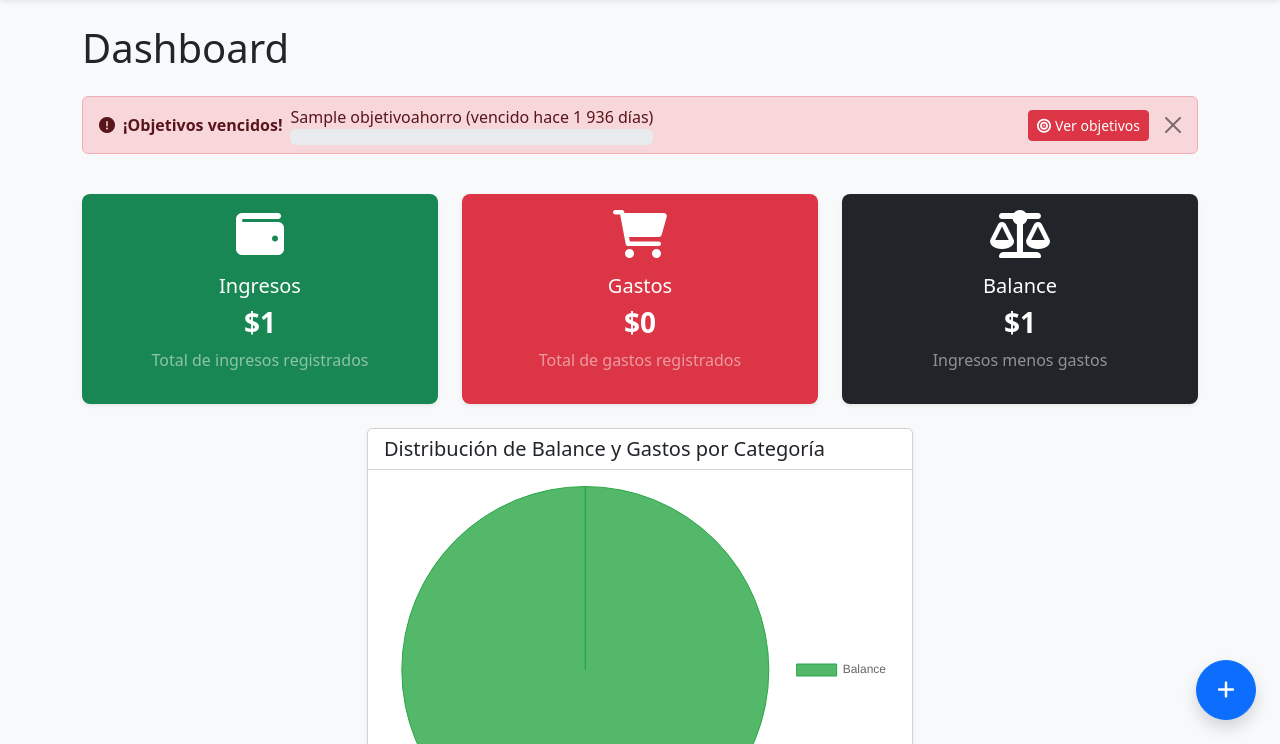
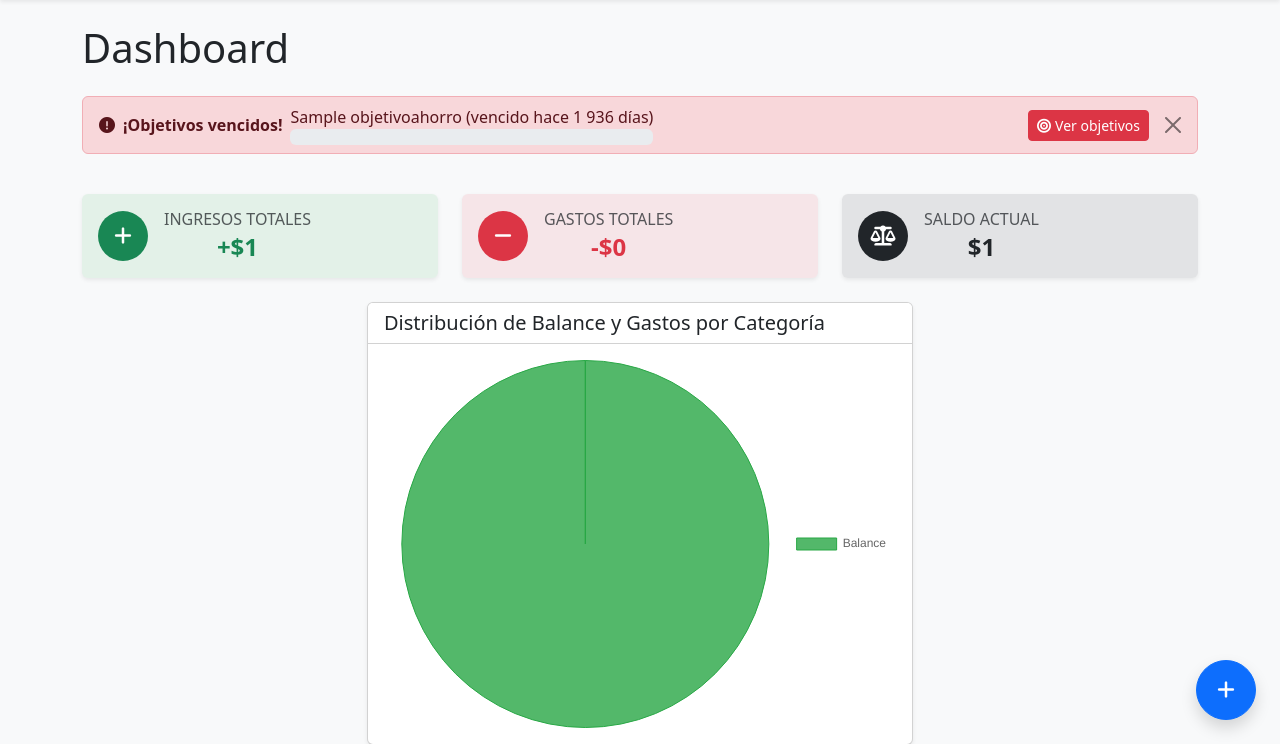
Before and after one commit to bllq99/ecofinance, a Django app: page / in a window 1280 px wide. Shown: the part 56-800 px from the top of the page. Run offline with Django 5.2, Linux system fonts and the light colour scheme; a user stored in the database is signed in; tables that the repository leaves empty hold one stand-in row (values such as "Sample post"); parts of the project's set-up code (start-up, migrations or seed data) failed here and were passed over.

Commit message:
Mejorar el diseño del dashboard: actualizar las tarjetas de ingresos, gastos y balance con nuevos estilos y iconos para una mejor visualización.

```diff
--- a/finanzas/templates/finanzas/dashboard.html
+++ b/finanzas/templates/finanzas/dashboard.html
@@ -98,34 +98,45 @@
 <div class="row text-center">
     <!-- Ingresos -->
     <div class="col-md-4">
-        <div class="card shadow-sm border-0 mb-4">
-            <div class="card-body text-bg-success rounded-3">
-                <i class="fas fa-wallet fa-3x mb-3"></i>
-                <h5 class="card-title">Ingresos</h5>
-                <h3 class="fw-bold">{{ ingresos|formato_clp }}</h3>
-                <p class="text-white-50">Total de ingresos registrados</p>
+        <div class="card shadow-sm border-0 mb-4" style="background-color: rgba(40, 167, 69, 0.1);"> <!-- Fondo verde claro -->
+            <div class="card-body d-flex align-items-center">
+                <div class="icon-container bg-success text-white rounded-circle d-flex align-items-center justify-content-center me-3" style="width: 50px; height: 50px;">
+                    <i class="fas fa-plus fa-lg"></i>
+                </div>
+                <div>
+                    <h6 class="text-uppercase text-muted mb-1">Ingresos Totales</h6>
+                    <h4 class="fw-bold text-success mb-0">+{{ ingresos|formato_clp }}</h4>
+                </div>
             </div>
         </div>
     </div>
+
     <!-- Gastos -->
     <div class="col-md-4">
-        <div class="card shadow-sm border-0 mb-4">
-            <div class="card-body text-bg-danger rounded-3">
-                <i class="fas fa-shopping-cart fa-3x mb-3"></i>
-                <h5 class="card-title">Gastos</h5>
-                <h3 class="fw-bold">{{ gastos|formato_clp }}</h3>
-                <p class="text-white-50">Total de gastos registrados</p>
+        <div class="card shadow-sm border-0 mb-4" style="background-color: rgba(220, 53, 69, 0.1);"> <!-- Fondo rojo claro -->
+            <div class="card-body d-flex align-items-center">
+                <div class="icon-container bg-danger text-white rounded-circle d-flex align-items-center justify-content-center me-3" style="width: 50px; height: 50px;">
+                    <i class="fas fa-minus fa-lg"></i>
+                </div>
+                <div>
+                    <h6 class="text-uppercase text-muted mb-1">Gastos Totales</h6>
+                    <h4 class="fw-bold text-danger mb-0">-{{ gastos|formato_clp }}</h4>
+                </div>
             </div>
         </div>
     </div>
+
     <!-- Balance -->
     <div class="col-md-4">
-        <div class="card shadow-sm border-0 mb-4">
-            <div class="card-body text-bg-dark rounded-3">
-                <i class="fas fa-balance-scale fa-3x mb-3"></i>
-                <h5 class="card-title">Balance</h5>
-                <h3 class="fw-bold">{{ balance|formato_clp }}</h3>
-                <p class="text-white-50">Ingresos menos gastos</p>
+        <div class="card shadow-sm border-0 mb-4" style="background-color: rgba(33, 37, 41, 0.1);"> <!-- Fondo gris oscuro claro -->
+            <div class="card-body d-flex align-items-center">
+                <div class="icon-container bg-dark text-white rounded-circle d-flex align-items-center justify-content-center me-3" style="width: 50px; height: 50px;">
+                    <i class="fas fa-balance-scale fa-lg"></i>
+                </div>
+                <div>
+                    <h6 class="text-uppercase text-muted mb-1">Saldo Actual</h6>
+                    <h4 class="fw-bold text-dark mb-0">{{ balance|formato_clp }}</h4>
+                </div>
             </div>
         </div>
     </div>
```
